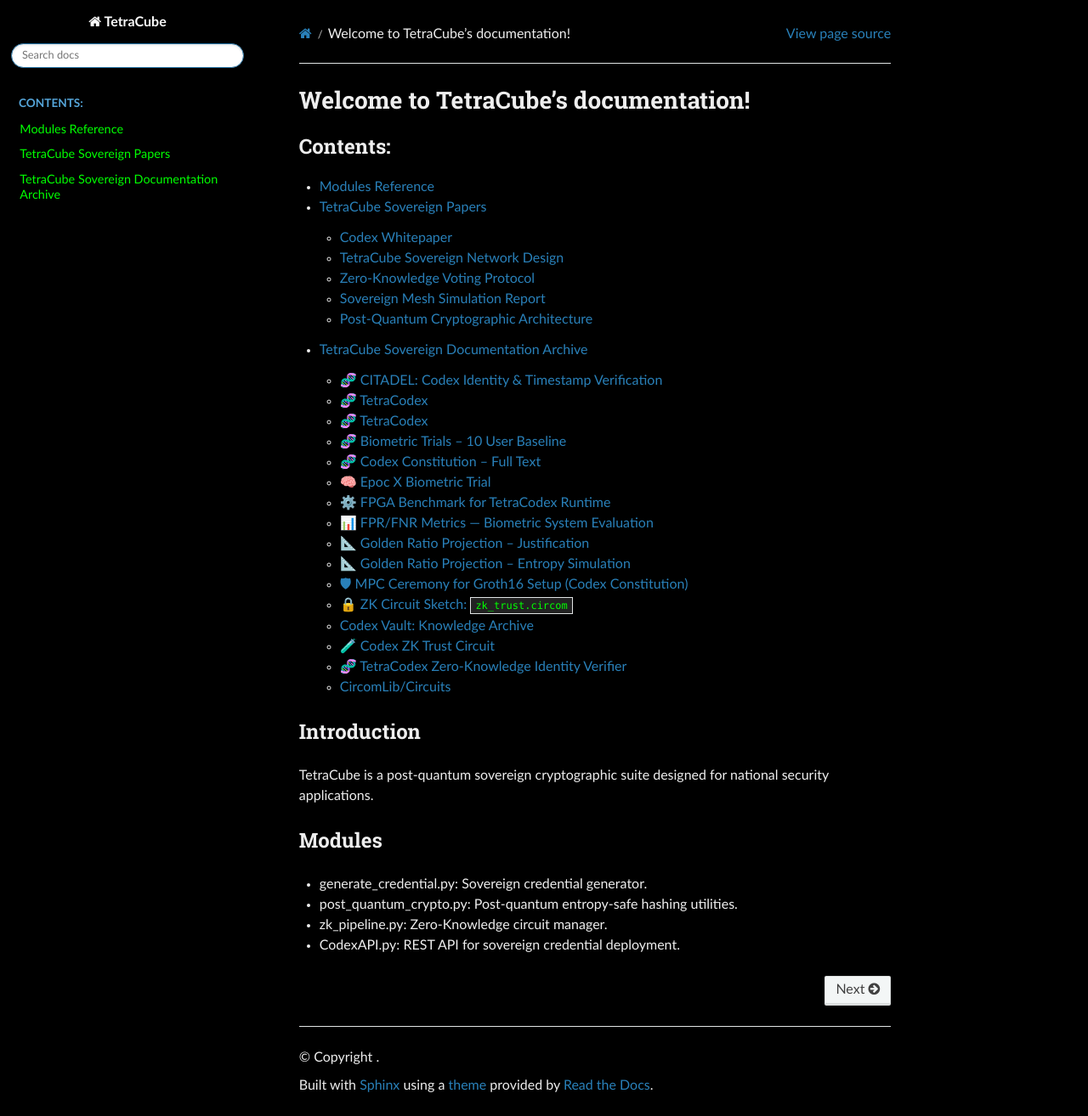
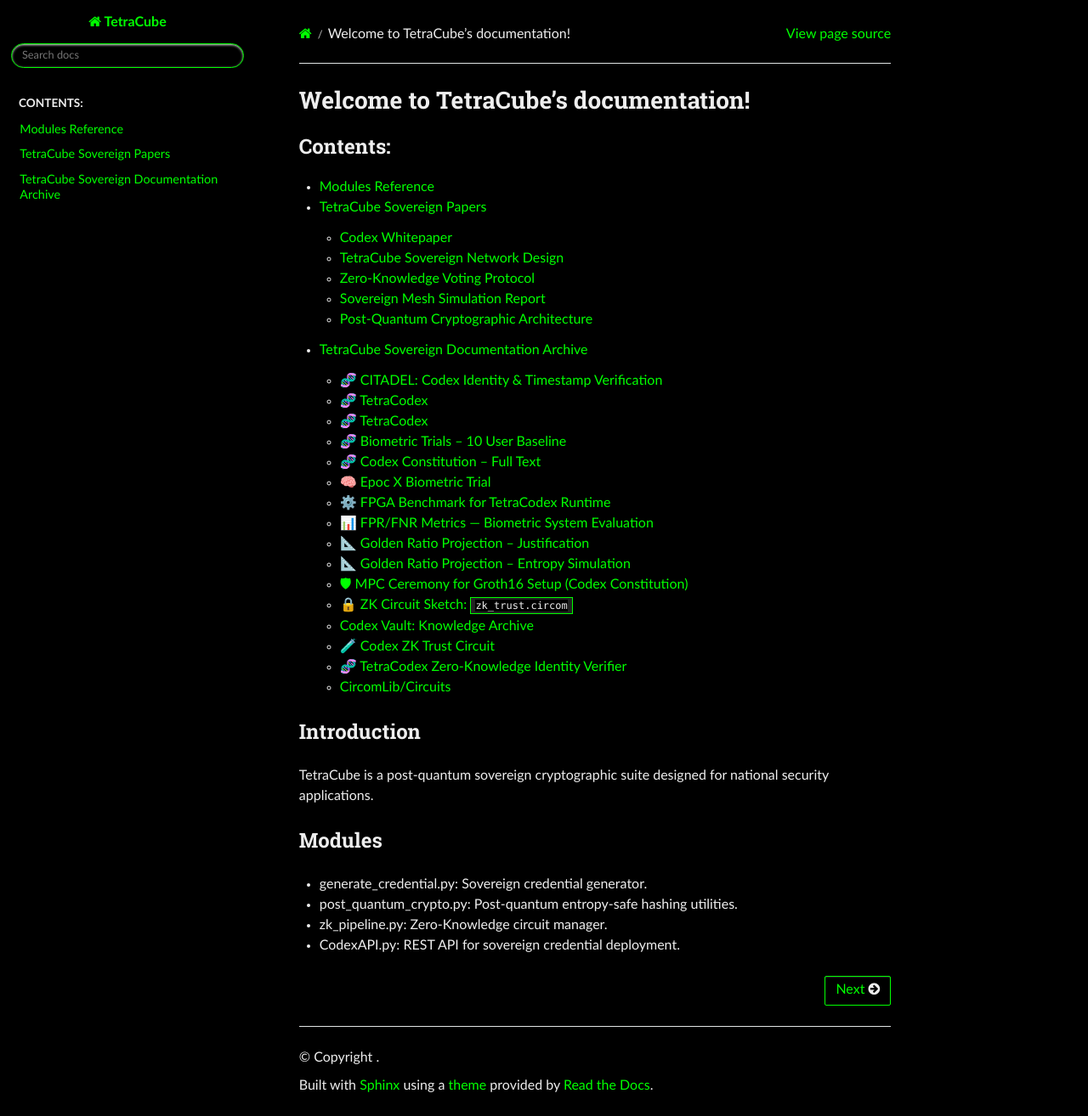
Before and after one commit to Abraxas618/TetraCube, a Sphinx documentation site: the page built from docs/index.rst, in a window 1280 px wide and 1314 px high. Shown: the whole window at 85% size. Built offline with Sphinx 7.4.7 and the Read the Docs theme 3.1.0, drawn with Linux system fonts in a browser that asks for light colours; pages that are not in the unit, such as notebooks, are missing from menus.

Commit message:
Update custom.css

```diff
--- a/docs/_static/custom.css
+++ b/docs/_static/custom.css
@@ -1,68 +1,124 @@
-/* /docs/_static/custom.css (full true sovereign black patch) */
+/* /docs/_static/custom.css (full true sovereign black patch, no hidden white) */
 
-html, body {
-    background-color: #000000 !important; /* true black */
-    color: #eeeeee !important; /* sovereign light grey */
+/* Global reset for all elements to eliminate hidden white */
+* {
+    background-color: #000000 !important; /* true black for all */
+    color: #eeeeee !important; /* sovereign light grey for all text */
 }
 
-.wy-nav-side {
-    background: #000000 !important; /* left sidebar */
-}
-
-.wy-side-nav-search {
-    background: #000000 !important; /* search box */
-}
-
-.wy-side-scroll {
-    background: #000000 !important; /* full scroll panel */
-}
-
-.wy-menu-vertical a {
-    color: #00ff00 !important; /* neon green links */
-}
-
-.wy-menu-vertical a:hover {
-    background-color: #005500 !important; /* dark green hover */
-}
-
-.wy-nav-content {
-    background-color: #000000 !important; /* RIGHT CONTENT FULL BLACK */
+/* Specific overrides for HTML and body */
+html, body {
+    background-color: #000000 !important;
     color: #eeeeee !important;
 }
 
-.wy-table-responsive table td, .wy-table-responsive table th {
-    background: #000000 !important; /* tables */
+/* Left sidebar */
+.wy-nav-side {
+    background: #000000 !important;
 }
 
-.rst-content code {
-    background: #222222 !important; /* dark grey code background */
-    color: #00ff00 !important; /* green code font */
+/* Search box */
+.wy-side-nav-search, .wy-side-nav-search input[type="text"] {
+    background: #000000 !important;
+    color: #00ff00 !important; /* neon green for search text */
+    border-color: #00ff00 !important; /* green border */
 }
 
-footer {
-    background: #000000 !important; /* footer */
+/* Scroll panel */
+.wy-side-scroll {
+    background: #000000 !important;
+}
+
+/* Menu links */
+.wy-menu-vertical a {
+    color: #00ff00 !important; /* neon green links */
+    background: #000000 !important;
+}
+
+/* Menu link hover */
+.wy-menu-vertical a:hover {
+    background-color: #005500 !important; /* dark green hover */
+    color: #00ff00 !important;
+}
+
+/* Main content area */
+.wy-nav-content {
+    background-color: #000000 !important;
     color: #eeeeee !important;
 }
 
-/* Fix search suggestions popups */
-div#search-results {
+/* Tables */
+.wy-table-responsive table, .wy-table-responsive table td, .wy-table-responsive table th {
+    background: #000000 !important;
+    color: #eeeeee !important;
+    border-color: #00ff00 !important; /* green borders */
+}
+
+/* Code blocks */
+.rst-content code, .rst-content pre.literal-block {
+    background: #222222 !important; /* dark grey code background */
+    color: #00ff00 !important; /* green code font */
+    border-color: #00ff00 !important;
+}
+
+/* Footer */
+footer, .wy-footer {
+    background: #000000 !important;
+    color: #eeeeee !important;
+}
+
+/* Search suggestions popups */
+div#search-results, div#search-results a {
     background: #000000 !important;
     color: #00ff00 !important;
 }
 
-/* Fix breadcrumb links */
-.rst-breadcrumbs {
+/* Breadcrumb links */
+.rst-breadcrumbs, .rst-breadcrumbs a {
     background-color: #000000 !important;
     color: #00ff00 !important;
 }
 
-/* Fix version switcher */
-.rst-versions {
+/* Version switcher */
+.rst-versions, .rst-versions a, .rst-versions .rst-current-version {
     background-color: #000000 !important;
     color: #00ff00 !important;
 }
 
-/* Any other panels */
+/* Vertical menu panel */
 div.wy-menu-vertical {
     background: #000000 !important;
 }
+
+/* Additional elements that might show white */
+.wy-nav-top, .wy-nav-top a, .wy-side-nav-search a, .rst-content a, .rst-content .admonition {
+    background: #000000 !important;
+    color: #00ff00 !important;
+    border-color: #00ff00 !important;
+}
+
+/* Hover for all links */
+a:hover {
+    background-color: #005500 !important; /* dark green hover */
+    color: #00ff00 !important;
+}
+
+/* Admonition boxes (notes, warnings, etc.) */
+.rst-content .admonition, .rst-content .admonition-title {
+    background: #222222 !important;
+    color: #eeeeee !important;
+    border-color: #00ff00 !important;
+}
+
+/* Dropdowns and popups */
+.wy-dropdown-menu, .wy-dropdown-menu a {
+    background: #000000 !important;
+    color: #00ff00 !important;
+}
+
+/* Ensure no white borders or outlines */
+input, button, select, textarea {
+    background: #000000 !important;
+    color: #00ff00 !important;
+    border-color: #00ff00 !important;
+}
```
